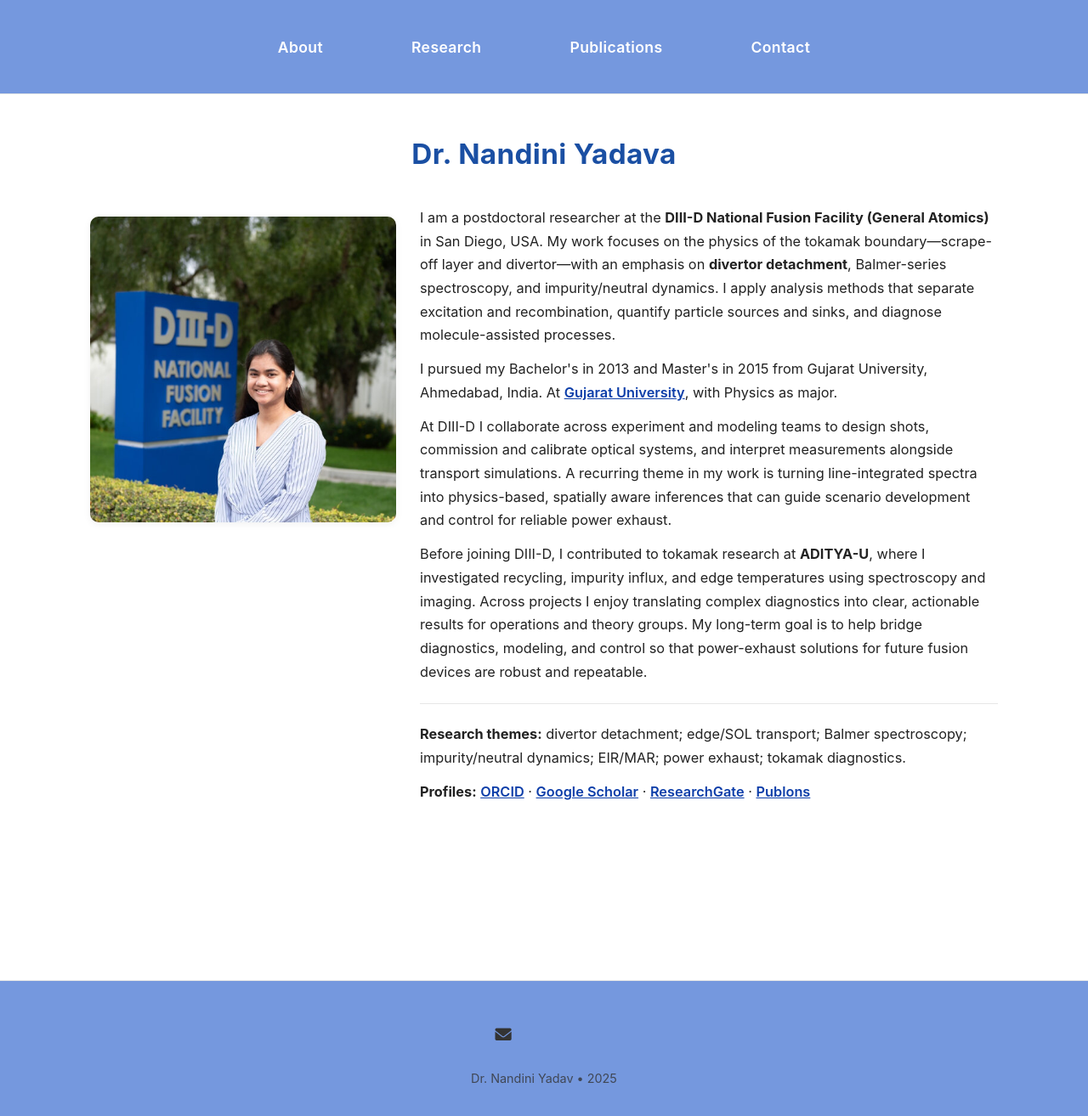
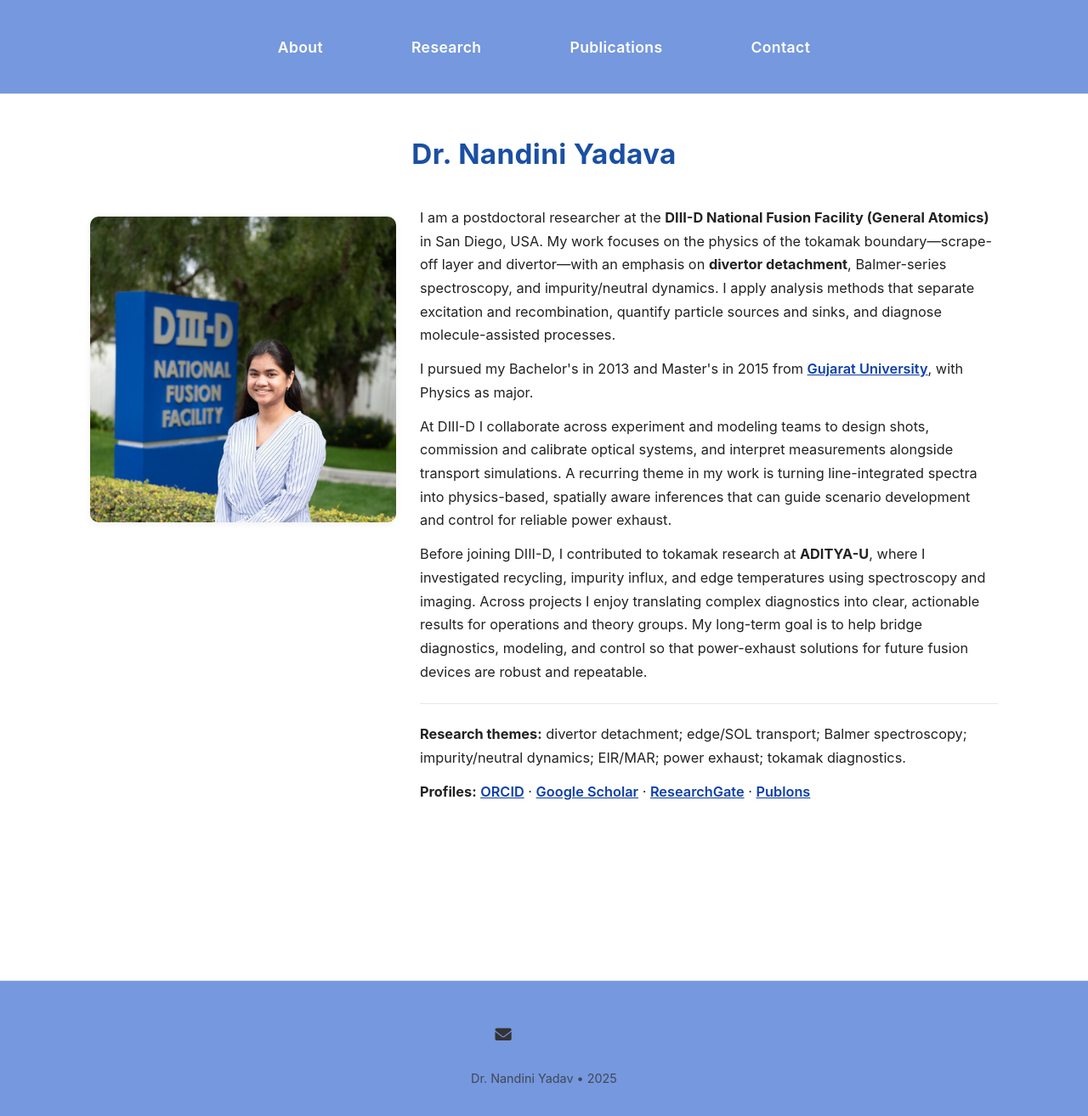
Before and after one commit to nandiniyadavaa/Researcher-NandiniYadav, a Jekyll site: the page built from pages/about.md, in a window 1280 px wide and 1329 px high. Shown: the top 1314 px of the window at 85% size. Built offline with Jekyll 4.4.1, drawn with Linux system fonts in a browser that asks for light colours; a style sheet for code colours, icons or effects is not loaded.

Commit message:
Update about.md

```diff
--- a/pages/about.md
+++ b/pages/about.md
@@ -56,8 +56,7 @@ redirect_from:
       </p>
 
       <p>
-        I pursued my Bachelor's in 2013 and Master's in 2015 from Gujarat University, Ahmedabad, India.
-At <a href="https://www.gujaratuniversity.ac.in" target="_blank" rel="noopener">Gujarat University</a>, with Physics as major.
+        I pursued my Bachelor's in 2013 and Master's in 2015 from <a href="https://www.gujaratuniversity.ac.in" target="_blank" rel="noopener">Gujarat University</a>, with Physics as major.
 
       </p>
 
```
